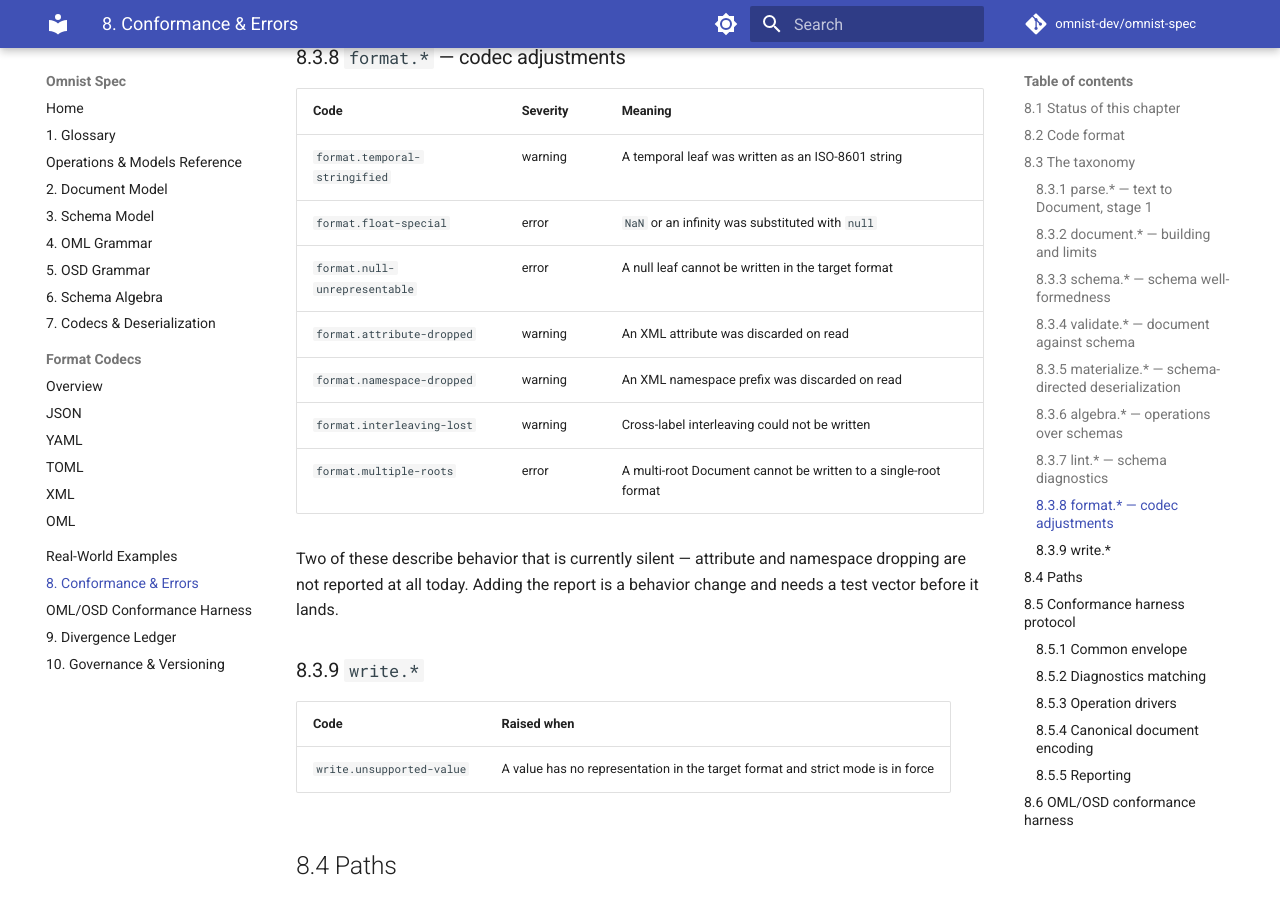
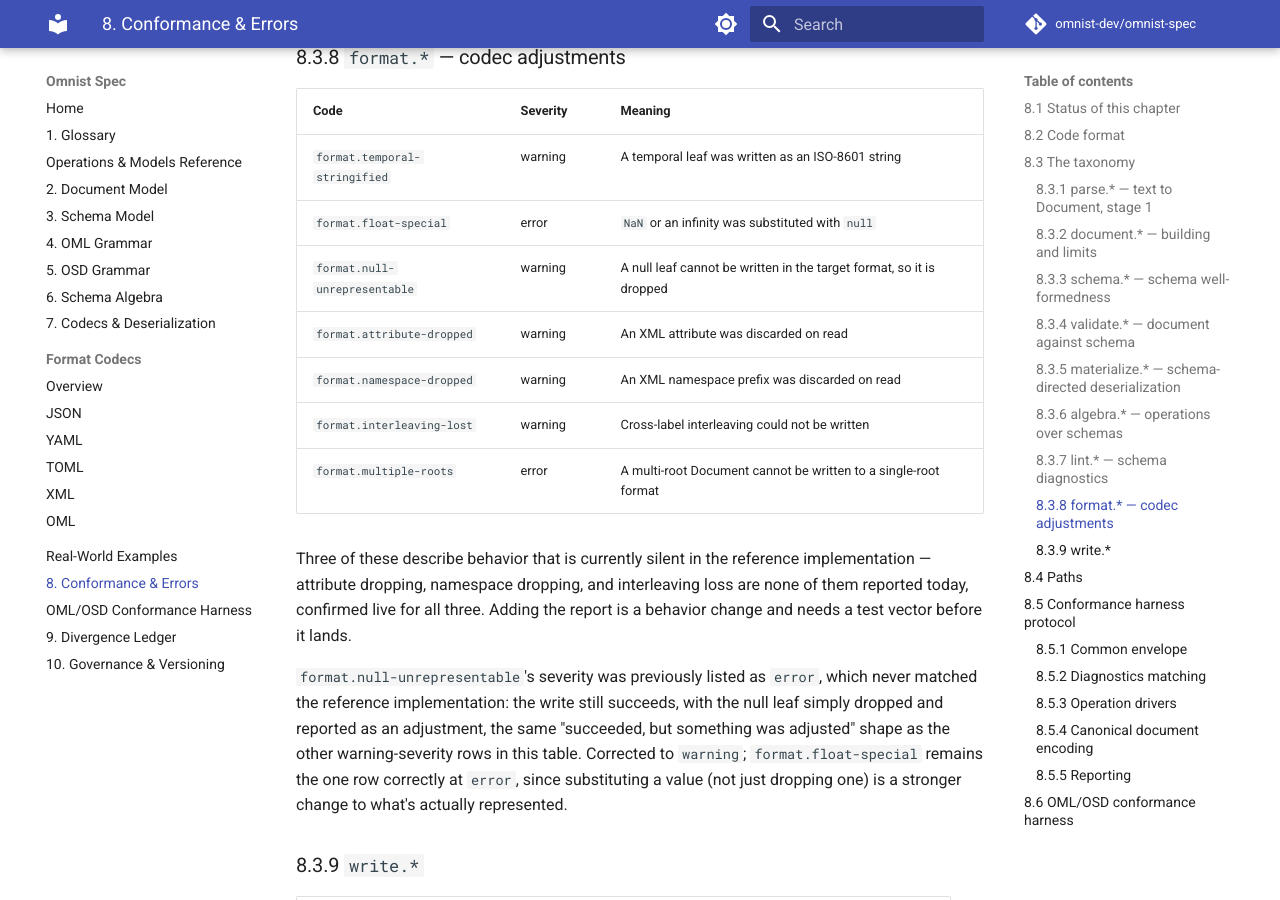
Before and after one commit to omnist-dev/omnist-spec, an MkDocs documentation site: the page built from docs/08-conformance-and-errors.md, in a window 1280 px wide and 900 px high, scrolled down 5104 px. Built offline with MkDocs 1.6.1 and Material for MkDocs 9.7.7, drawn with Linux system fonts in a browser that asks for light colours; comment, search, counter and statistics services are not loaded.

Commit message:
Fix mismatched vector input (omnist#284 was not a bug); fix omnist-spec#28/#29
omnist-py correctly caught that `oml-grammar/arrays/newline-inside-array-is-an-error`
had a comma present in its input ("b: [1,\n2, 3]\n"), which never exercised
the illegal case its name claimed -- Sec4.3.1's fourth rule ("separators and
comments are otherwise insignificant inside [...]") makes a newline after a
real comma legal decoration, not a separator substitute. My mistake writing
the vector, not an implementation bug; omnist#284 closed not-a-bug.

Corrected the input to "b: [1\n2]\n" (no comma at all, so the newline is the
only thing standing in for a separator -- the actual illegal case) and the
path to 2:1, both verified live against the reference implementation.

Also fixes the two doc-only gaps found during the same audit:
- omnist-spec#28: format.null-unrepresentable's severity corrected from
  error to warning, matching live behavior (write succeeds, value dropped
  and reported as an adjustment, same shape as the other warning rows).
- omnist-spec#29: D-3 in the divergence ledger now also names
  format.interleaving-lost as currently silent, confirmed live, alongside
  the two XML-specific codes it already listed.

Suite is still 139 vectors, all unique/valid.

```diff
--- a/docs/08-conformance-and-errors.md
+++ b/docs/08-conformance-and-errors.md
@@ -163,15 +163,24 @@
 |---|---|---|
 | `format.temporal-stringified` | warning | A temporal leaf was written as an ISO-8601 string |
 | `format.float-special` | error | `NaN` or an infinity was substituted with `null` |
-| `format.null-unrepresentable` | error | A null leaf cannot be written in the target format |
+| `format.null-unrepresentable` | warning | A null leaf cannot be written in the target format, so it is dropped |
 | `format.attribute-dropped` | warning | An XML attribute was discarded on read |
 | `format.namespace-dropped` | warning | An XML namespace prefix was discarded on read |
 | `format.interleaving-lost` | warning | Cross-label interleaving could not be written |
 | `format.multiple-roots` | error | A multi-root Document cannot be written to a single-root format |
 
-Two of these describe behavior that is currently silent — attribute and
-namespace dropping are not reported at all today. Adding the report is a
-behavior change and needs a test vector before it lands.
+Three of these describe behavior that is currently silent in the reference
+implementation — attribute dropping, namespace dropping, and interleaving loss
+are none of them reported today, confirmed live for all three. Adding the
+report is a behavior change and needs a test vector before it lands.
+
+`format.null-unrepresentable`'s severity was previously listed as `error`,
+which never matched the reference implementation: the write still succeeds,
+with the null leaf simply dropped and reported as an adjustment, the same
+"succeeded, but something was adjusted" shape as the other warning-severity
+rows in this table. Corrected to `warning`; `format.float-special` remains the
+one row correctly at `error`, since substituting a value (not just dropping
+one) is a stronger change to what's actually represented.
 
 ### 8.3.9 `write.*`
 
```
Also changed, not shown: docs/09-divergence-ledger.md (+1 -1 lines), 1 other file.
